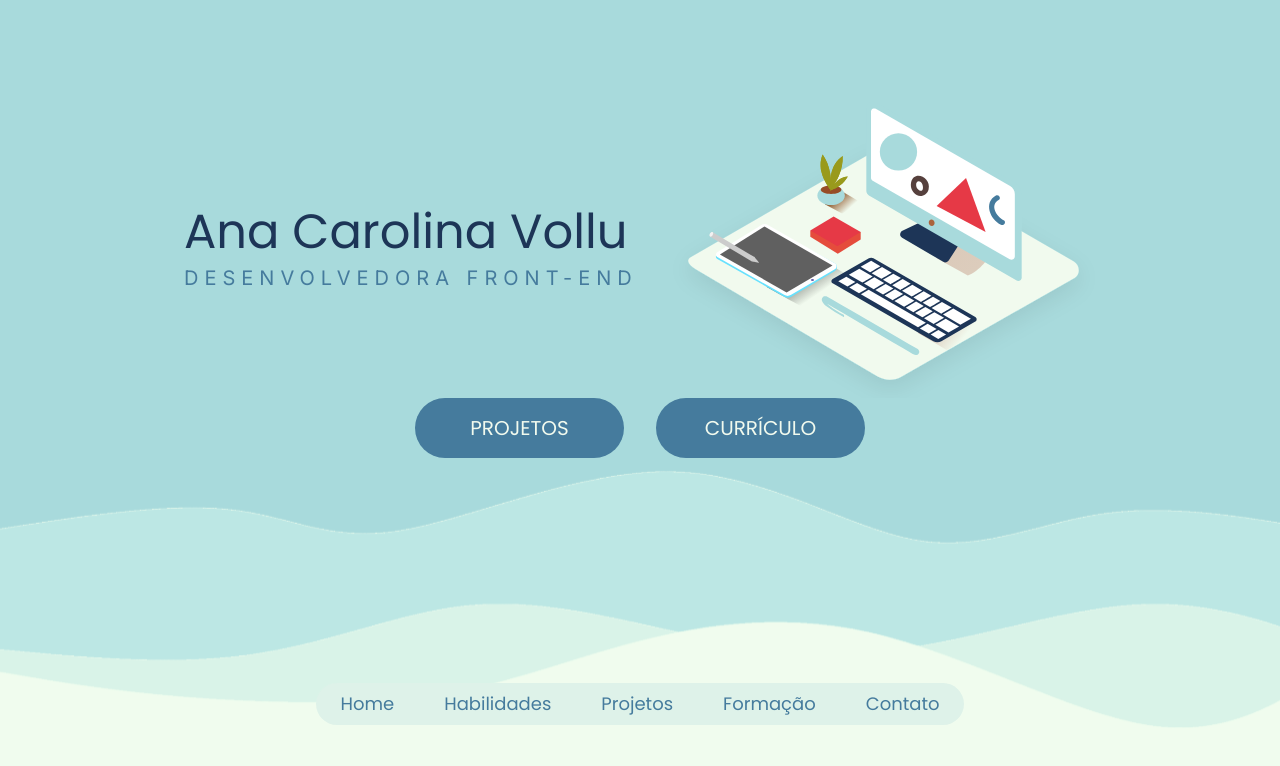
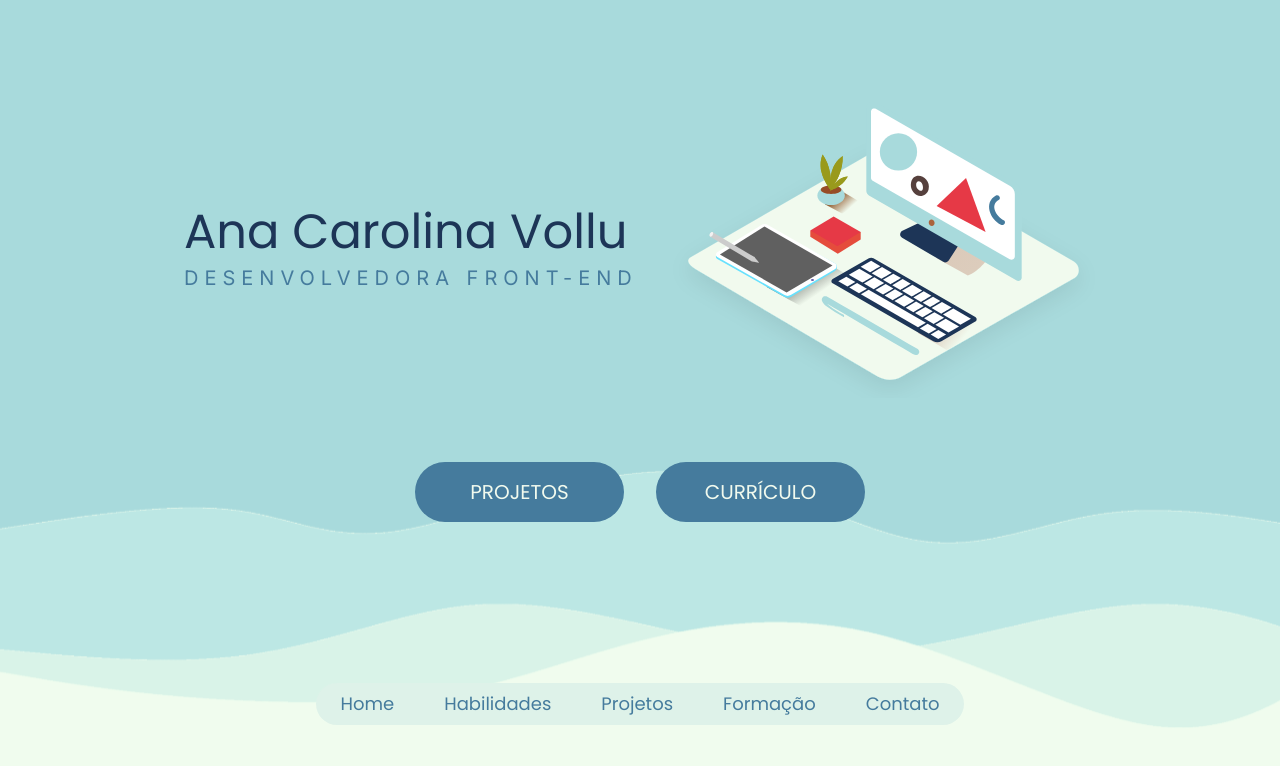
Before and after one commit to anavollu/curriculo-ana, a SvelteKit app: page / in a window 1280 px wide. Shown: the top 766 px of the page. Built offline with nearby package versions, Linux system fonts and the light colour scheme.

Commit message:
fix: layout home page

```diff
--- a/src/routes/+page.svelte
+++ b/src/routes/+page.svelte
@@ -6,15 +6,16 @@
 	export let data: LayoutServerData;
 </script>
 
-<div id="home-container" class="flex flex-col items-center justify-evenly px-6">
+<div
+	id="home-container"
+	class="flex h-[85vh] flex-col items-center justify-around px-6 lg:justify-start lg:gap-16"
+>
 	<div class="flex flex-col items-center gap-8 lg:flex-row lg:justify-between">
 		<div class="flex flex-col gap-2 lg:min-w-[455px] lg:flex-col-reverse lg:items-start">
-			<p
-				class="text-center font-inter text-base uppercase tracking-widest text-blue lg:text-xl xl:text-2xl"
-			>
+			<p class="text-center font-inter text-base uppercase tracking-widest text-blue lg:text-xl">
 				{data.resume.home.description}
 			</p>
-			<p class="text-center font-poppins text-3xl text-darkblue lg:text-5xl xl:text-6xl">
+			<p class="text-center font-poppins text-3xl text-darkblue lg:text-5xl">
 				{data.resume.home.title}
 			</p>
 		</div>
```
